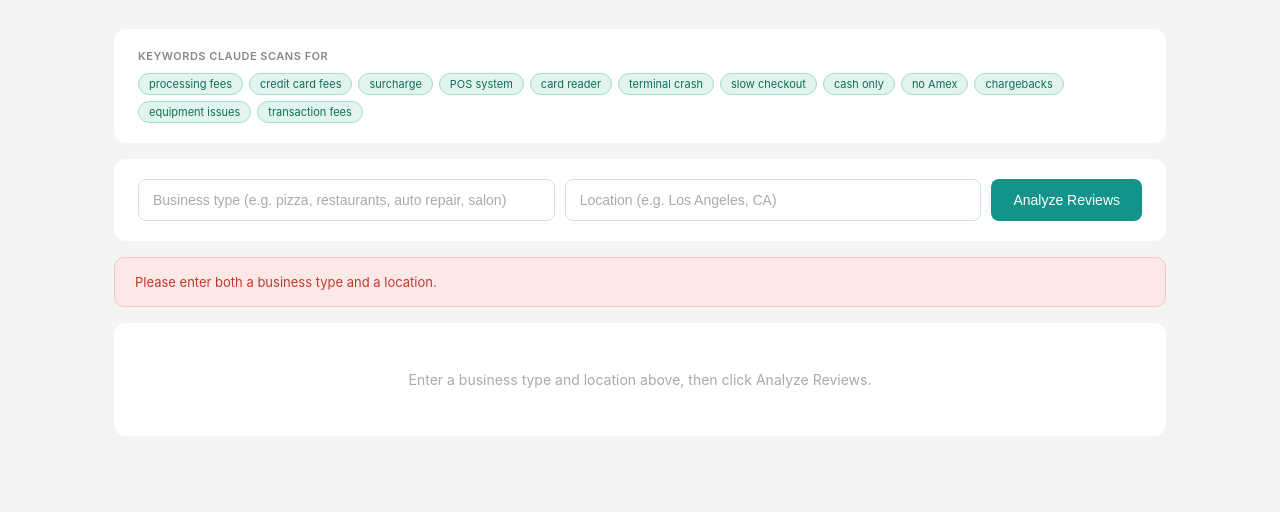
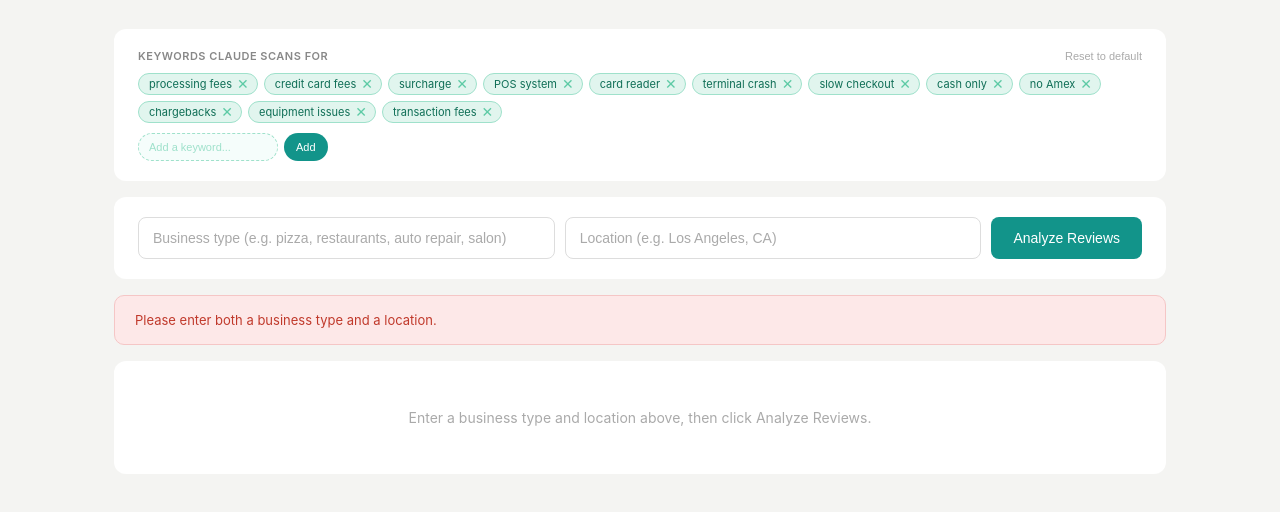
Before and after one commit to PMFLA-MP/review-scraper, a website: page public/index.html in a window 1280 px wide. Both pictures are taken after a click on the button "Analyze Reviews". Shown: the part 72-584 px from the top of the page. Drawn offline with Linux system fonts and the light colour scheme.

Commit message:
Update index.html

```diff
--- a/public/index.html
+++ b/public/index.html
@@ -16,7 +16,6 @@
 
     .app { max-width: 1100px; margin: 0 auto; padding: 2rem 1.5rem; }
 
-    /* Header */
     .header { display: flex; align-items: center; gap: 12px; margin-bottom: 2rem; }
     .logo-mark {
       width: 36px; height: 36px; background: #12948A; border-radius: 8px;
@@ -26,22 +25,42 @@
     .logo-text { font-size: 18px; font-weight: 600; letter-spacing: -0.3px; }
     .logo-sub { font-size: 12px; color: #666; margin-top: 1px; }
 
-    /* Keywords */
     .section { background: white; border-radius: 12px; padding: 1.25rem 1.5rem; margin-bottom: 1rem; }
-    .section-label { font-size: 11px; font-weight: 600; color: #888; text-transform: uppercase; letter-spacing: 0.5px; margin-bottom: 10px; }
-    .kw-list { display: flex; flex-wrap: wrap; gap: 6px; }
+    .section-header { display: flex; align-items: center; justify-content: space-between; margin-bottom: 10px; }
+    .section-label { font-size: 11px; font-weight: 600; color: #888; text-transform: uppercase; letter-spacing: 0.5px; }
+    .btn-reset { font-size: 11px; color: #aaa; background: none; border: none; cursor: pointer; padding: 0; }
+    .btn-reset:hover { color: #888; }
+
+    .kw-list { display: flex; flex-wrap: wrap; gap: 6px; align-items: center; }
     .kw-pill {
+      display: inline-flex; align-items: center; gap: 5px;
       background: #e1f5ee; color: #0f6e56; font-size: 11px;
-      padding: 3px 10px; border-radius: 20px; border: 1px solid #9fe1cb;
+      padding: 3px 8px 3px 10px; border-radius: 20px; border: 1px solid #9fe1cb;
     }
+    .kw-remove {
+      background: none; border: none; cursor: pointer; color: #5DCAA5;
+      font-size: 14px; line-height: 1; padding: 0; display: flex; align-items: center;
+    }
+    .kw-remove:hover { color: #A32D2D; }
 
-    /* Search */
+    .kw-add-form { display: inline-flex; align-items: center; gap: 6px; }
+    .kw-input {
+      height: 28px; padding: 0 10px; border: 1px dashed #9fe1cb; border-radius: 20px;
+      font-size: 11px; color: #0f6e56; background: #f5fdfb; outline: none; width: 140px;
+    }
+    .kw-input:focus { border-color: #12948A; background: white; }
+    .kw-input::placeholder { color: #9FE1CB; }
+    .btn-add-kw {
+      height: 28px; padding: 0 12px; background: #12948A; color: white;
+      border: none; border-radius: 20px; font-size: 11px; cursor: pointer;
+    }
+    .btn-add-kw:hover { background: #0f7d74; }
+
     .search-row { display: flex; gap: 10px; flex-wrap: wrap; }
     .search-row input {
       flex: 1; min-width: 160px; padding: 0 14px; height: 42px;
       border: 1px solid #ddd; border-radius: 8px; font-size: 14px;
-      background: white; color: #1a1a1a; outline: none;
-      transition: border-color 0.15s;
+      background: white; color: #1a1a1a; outline: none; transition: border-color 0.15s;
     }
     .search-row input:focus { border-color: #12948A; }
     .search-row input::placeholder { color: #aaa; }
@@ -53,7 +72,6 @@
     .btn-search:hover { background: #0f7d74; }
     .btn-search:disabled { opacity: 0.5; cursor: not-allowed; }
 
-    /* Stats */
     .stats-row { display: grid; grid-template-columns: repeat(4, 1fr); gap: 12px; margin-bottom: 1rem; }
     .stat-card { background: white; border-radius: 10px; padding: 1rem 1.25rem; }
     .stat-label { font-size: 11px; color: #888; margin-bottom: 4px; }
@@ -62,7 +80,6 @@
     .stat-value.red { color: #c0392b; }
     .stat-value.amber { color: #b7800a; }
 
-    /* Results */
     .results-header { display: flex; align-items: center; justify-content: space-between; margin-bottom: 10px; }
     .results-title { font-size: 14px; font-weight: 600; }
     .btn-export {
@@ -71,7 +88,6 @@
     }
     .btn-export:hover { background: #f9f9f9; }
 
-    /* Table */
     .table-wrap { background: white; border-radius: 12px; overflow: hidden; border: 1px solid #e8e8e8; }
     table { width: 100%; border-collapse: collapse; font-size: 13px; }
     thead th {
@@ -98,7 +114,6 @@
     .badge-med  { background: #fef4e0; color: #b7800a; }
     .badge-low  { background: #e8f5e9; color: #2e7d32; }
 
-    /* States */
     .empty { text-align: center; padding: 3rem 1.5rem; color: #aaa; font-size: 14px; background: white; border-radius: 12px; }
     .loading-wrap { background: white; border-radius: 12px; padding: 2.5rem; text-align: center; }
     .loading-text { font-size: 14px; color: #555; margin-bottom: 8px; }
@@ -129,20 +144,16 @@
   </div>
 
   <div class="section" style="margin-bottom:1rem;">
-    <div class="section-label">Keywords Claude scans for</div>
-    <div class="kw-list">
-      <span class="kw-pill">processing fees</span>
-      <span class="kw-pill">credit card fees</span>
-      <span class="kw-pill">surcharge</span>
-      <span class="kw-pill">POS system</span>
-      <span class="kw-pill">card reader</span>
-      <span class="kw-pill">terminal crash</span>
-      <span class="kw-pill">slow checkout</span>
-      <span class="kw-pill">cash only</span>
-      <span class="kw-pill">no Amex</span>
-      <span class="kw-pill">chargebacks</span>
-      <span class="kw-pill">equipment issues</span>
-      <span class="kw-pill">transaction fees</span>
+    <div class="section-header">
+      <div class="section-label">Keywords Claude scans for</div>
+      <button class="btn-reset" onclick="resetKeywords()">Reset to default</button>
+    </div>
+    <div class="kw-list" id="kwList"></div>
+    <div style="margin-top:10px;">
+      <div class="kw-add-form">
+        <input type="text" class="kw-input" id="kwInput" placeholder="Add a keyword..." onkeydown="if(event.key==='Enter')addKeyword()" maxlength="40" />
+        <button class="btn-add-kw" onclick="addKeyword()">Add</button>
+      </div>
     </div>
   </div>
 
@@ -175,15 +186,53 @@
 </div>
 
 <script>
+  const DEFAULT_KEYWORDS = [
+    'processing fees', 'credit card fees', 'surcharge', 'POS system',
+    'card reader', 'terminal crash', 'slow checkout', 'cash only',
+    'no Amex', 'chargebacks', 'equipment issues', 'transaction fees'
+  ];
+
+  let keywords = [...DEFAULT_KEYWORDS];
   let allResults = [];
+
+  function renderKeywords() {
+    const list = document.getElementById('kwList');
+    list.innerHTML = keywords.map((kw, i) => `
+      <span class="kw-pill">
+        ${kw}
+        <button class="kw-remove" onclick="removeKeyword(${i})" title="Remove">&#x2715;</button>
+      </span>
+    `).join('');
+  }
+
+  function addKeyword() {
+    const input = document.getElementById('kwInput');
+    const val = input.value.trim().toLowerCase();
+    if (!val) return;
+    if (keywords.includes(val)) { input.value = ''; return; }
+    keywords.push(val);
+    renderKeywords();
+    input.value = '';
+    input.focus();
+  }
+
+  function removeKeyword(i) {
+    keywords.splice(i, 1);
+    renderKeywords();
+  }
+
+  function resetKeywords() {
+    keywords = [...DEFAULT_KEYWORDS];
+    renderKeywords();
+  }
+
+  renderKeywords();
 
   async function runSearch() {
     const bizType = document.getElementById('bizType').value.trim();
     const location = document.getElementById('location').value.trim();
-    if (!bizType || !location) {
-      showError('Please enter both a business type and a location.');
-      return;
-    }
+    if (!bizType || !location) { showError('Please enter both a business type and a location.'); return; }
+    if (keywords.length === 0) { showError('Please add at least one keyword before searching.'); return; }
 
     hideError();
     setLoading('Searching Google Places for businesses...', 0, 1);
@@ -192,8 +241,7 @@
     allResults = [];
 
     const btn = document.getElementById('searchBtn');
-    btn.disabled = true;
-    btn.textContent = 'Searching...';
+    btn.disabled = true; btn.textContent = 'Searching...';
 
     let businesses = [];
     try {
@@ -206,18 +254,15 @@
       if (data.error) { showError(data.error); resetBtn(); return; }
       businesses = data.businesses || [];
     } catch (e) {
-      showError('Could not connect to server. Make sure the backend is running.');
-      resetBtn();
-      return;
+      showError('Could not connect to server.');
+      resetBtn(); return;
     }
 
     if (businesses.length === 0) {
-      document.getElementById('resultsContainer').innerHTML = '<div class="empty">No businesses found for that search. Try a different type or location.</div>';
-      resetBtn();
-      return;
+      document.getElementById('resultsContainer').innerHTML = '<div class="empty">No businesses found. Try a different type or location.</div>';
+      resetBtn(); return;
     }
 
-    // Analyze each business one by one, showing live progress
     const analyzed = [];
     for (let i = 0; i < businesses.length; i++) {
       const biz = businesses[i];
@@ -226,7 +271,7 @@
         const res = await fetch('/api/analyze', {
           method: 'POST',
           headers: { 'Content-Type': 'application/json' },
-          body: JSON.stringify({ business: biz })
+          body: JSON.stringify({ business: biz, keywords })
         });
         const result = await res.json();
         analyzed.push({ ...biz, ...result });
@@ -253,7 +298,6 @@
   function renderResults(analyzed, bizType, location) {
     const flagged = analyzed.filter(b => b.flagged);
     const high = flagged.filter(b => b.priority === 'High');
-
     document.getElementById('statTotal').textContent = analyzed.length;
     document.getElementById('statFlagged').textContent = flagged.length;
     document.getElementById('statHigh').textContent = high.length;
@@ -317,17 +361,9 @@
     a.click();
   }
 
-  function showError(msg) {
-    const box = document.getElementById('errorBox');
-    box.textContent = msg;
-    box.style.display = 'block';
-  }
+  function showError(msg) { const b = document.getElementById('errorBox'); b.textContent = msg; b.style.display = 'block'; }
   function hideError() { document.getElementById('errorBox').style.display = 'none'; }
-  function resetBtn() {
-    const btn = document.getElementById('searchBtn');
-    btn.disabled = false;
-    btn.textContent = 'Analyze Reviews';
-  }
+  function resetBtn() { const b = document.getElementById('searchBtn'); b.disabled = false; b.textContent = 'Analyze Reviews'; }
 </script>
 </body>
 </html>
```
